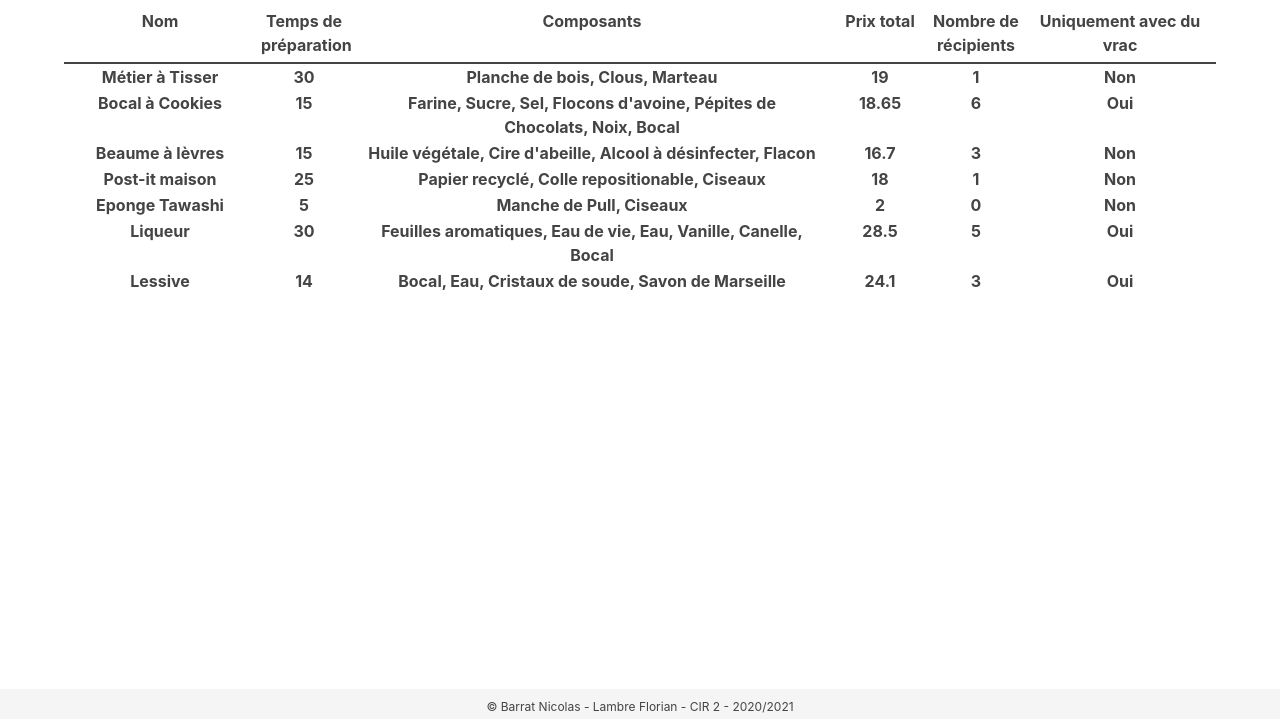
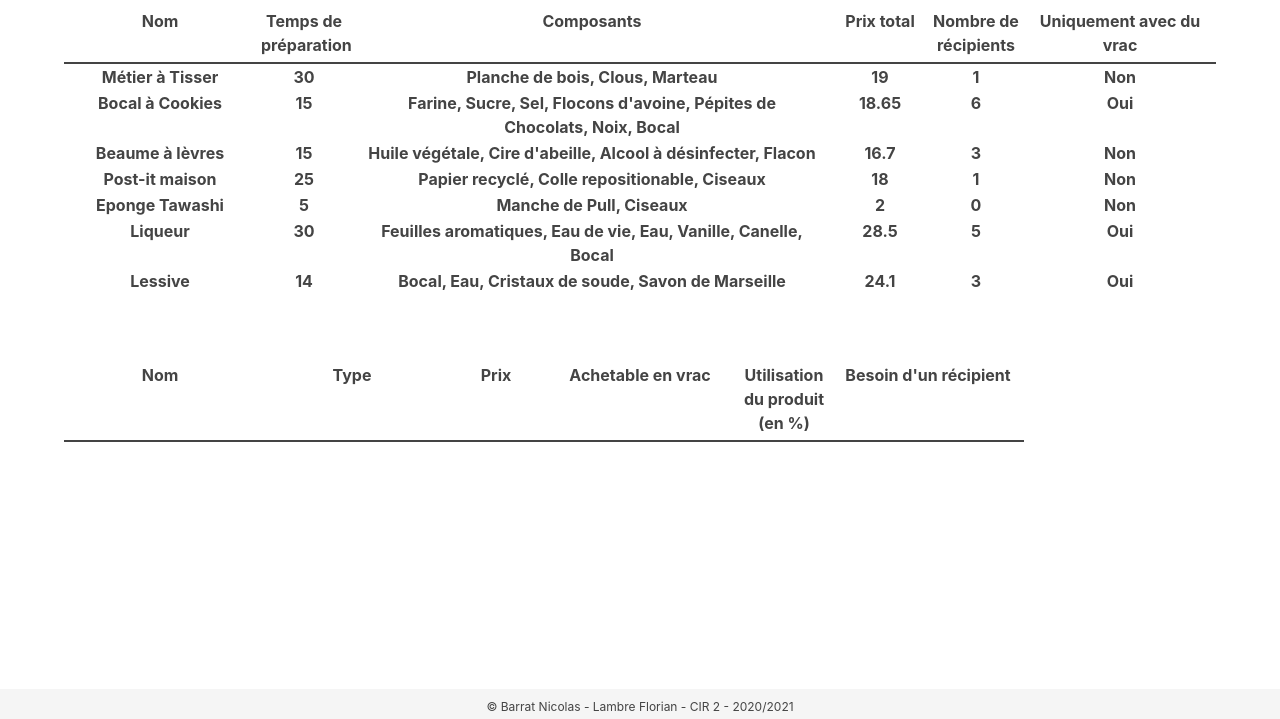
Before and after one commit to nicolegrimpeur/tp2_js_cir2, a plain HTML site: page index.html in a window 1280 px wide. Shown: the part 81-800 px from the top of the page. Drawn offline with nearby package versions, Linux system fonts and the light colour scheme.

Commit message:
Ajout squelette components
Ajout du squelette de components

```diff
--- a/css/main.css
+++ b/css/main.css
@@ -50,4 +50,9 @@ body {
 
 .container {
     max-width: 90%;
+    justify-content: center;
 }
+
+section {
+    margin: 5%;
+}
--- a/index.html
+++ b/index.html
@@ -46,7 +46,28 @@
         </div>
     </div>
 </div>
+
 <script>Add('products')</script>
+
+<section></section>
+
+<div class="container">
+    <div class="content" id="components">
+        <div class="titre">
+            <table>
+                <tr class="row">
+                    <th class="col-2">Nom</th>
+                    <th class="col-2">Type</th>
+                    <th class="col-1">Prix</th>
+                    <th class="col-2">Achetable en vrac</th>
+                    <th class="col-1">Utilisation du produit (en %)</th>
+                    <th class="col-2">Besoin d'un récipient</th>
+                </tr>
+            </table>
+        </div>
+    </div>
+</div>
+<script>Add('components')</script>
 <div id="footer">
     <p>&copy; Barrat Nicolas - Lambre Florian - CIR 2 - 2020/2021</p>
 </div>
--- a/js/create_components.js
+++ b/js/create_components.js
@@ -1,3 +1,7 @@
 let lanceComponent = function () {
 
 }
+
+let createComponents = function () {
+
+}
```
